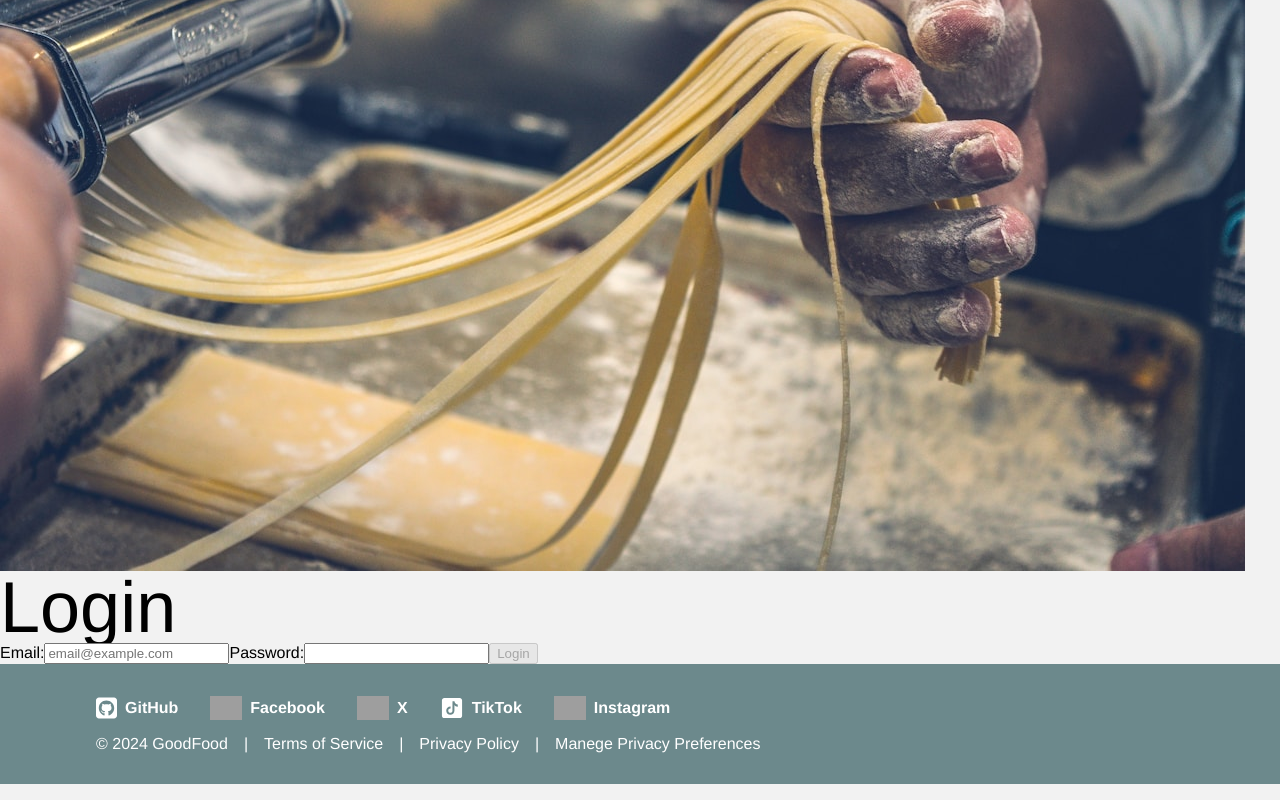
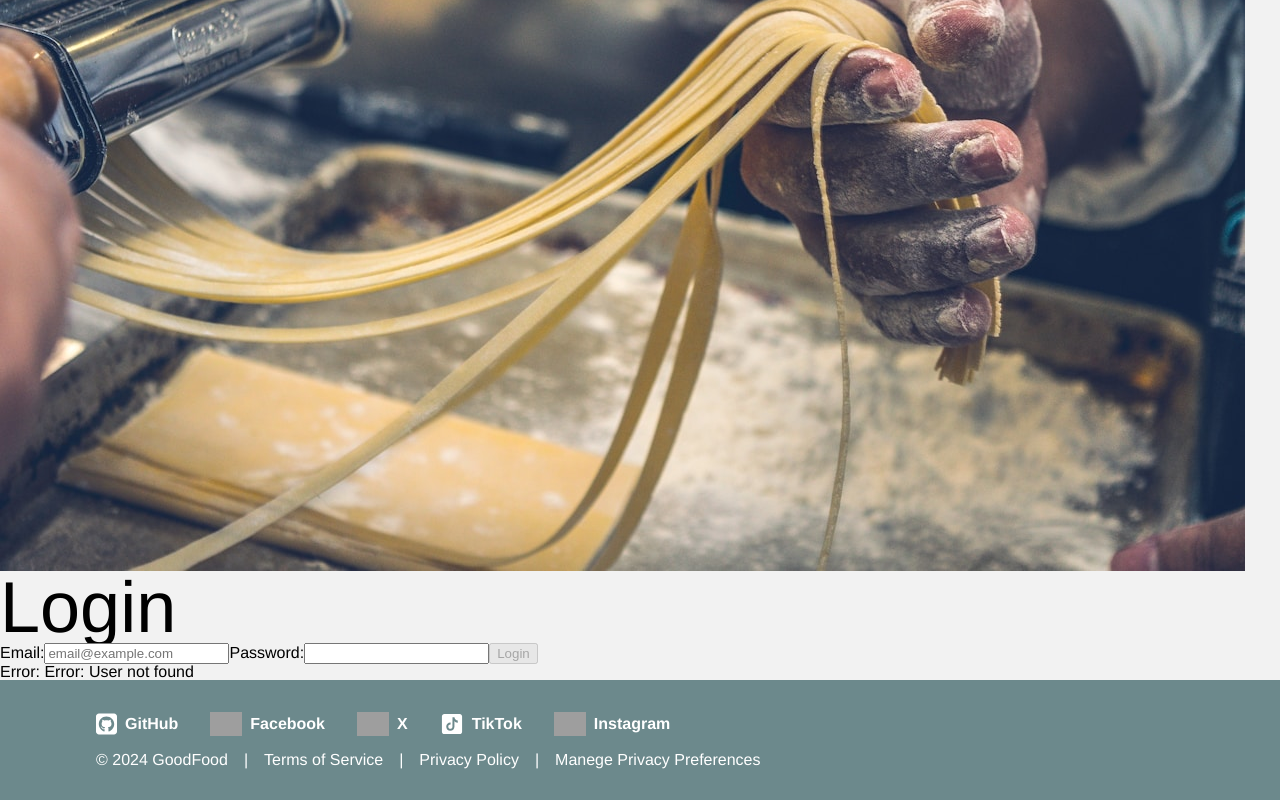
Before and after one commit to avilrod3004/Proyecto4_GoodFood, a React (Vite) app: page /login in a window 1280 px wide. Shown: the part 443-1243 px from the top of the page. Built offline with nearby package versions, Linux system fonts and the light colour scheme; no server answers; the database is empty; sample sign-in values are in the browser's storage; grey boxes are pictures that could not be loaded; a web font is replaced by a local one.

Commit message:
login: refactorizacion

```diff
--- a/src/pages/Login.jsx
+++ b/src/pages/Login.jsx
@@ -3,7 +3,6 @@ import {getUserData, login} from "../config/Firebase.jsx";
 import {useNavigate} from "react-router-dom";
 import {UserContext} from "../context/UserContext.jsx";
 import Loading from "../components/Loading.jsx";
-import {notifyError} from "../utils/Toast.jsx";
 
 /**
  * Formulario de inicio de sesión
@@ -111,6 +110,8 @@ const Login = () => {
         } catch (error) {
             if (error.code === "auth/invalid-credential") {
                 setErrorLogin("Invalid credentials")
+            } else {
+                setErrorLogin(error.message)
             }
         }
     }
@@ -176,7 +177,7 @@ const Login = () => {
 
                 <button disabled={disabledSubmit} type="submit">Login</button>
 
-                {errorLogin && notifyError(errorLogin, "light")}
+                {errorLogin && <p>{errorLogin}</p>}
             </form>
         </>
     );
```
